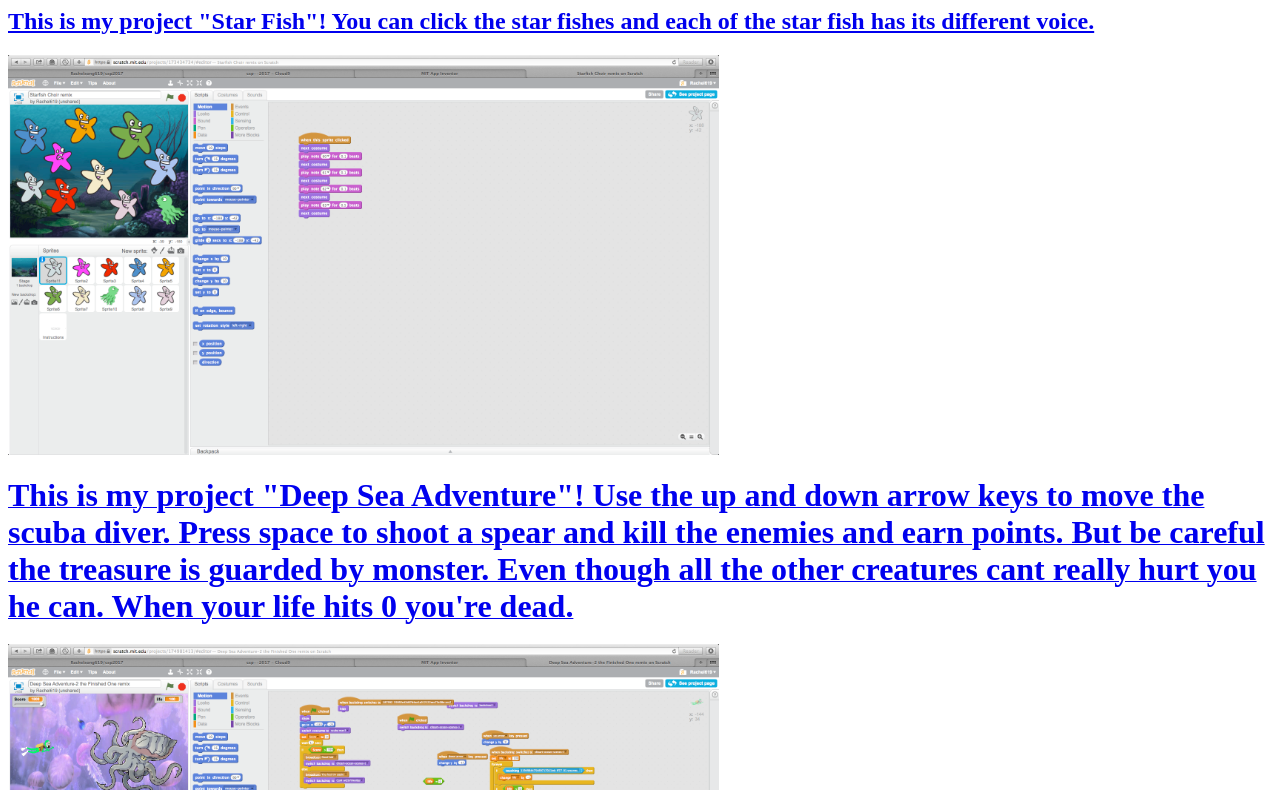
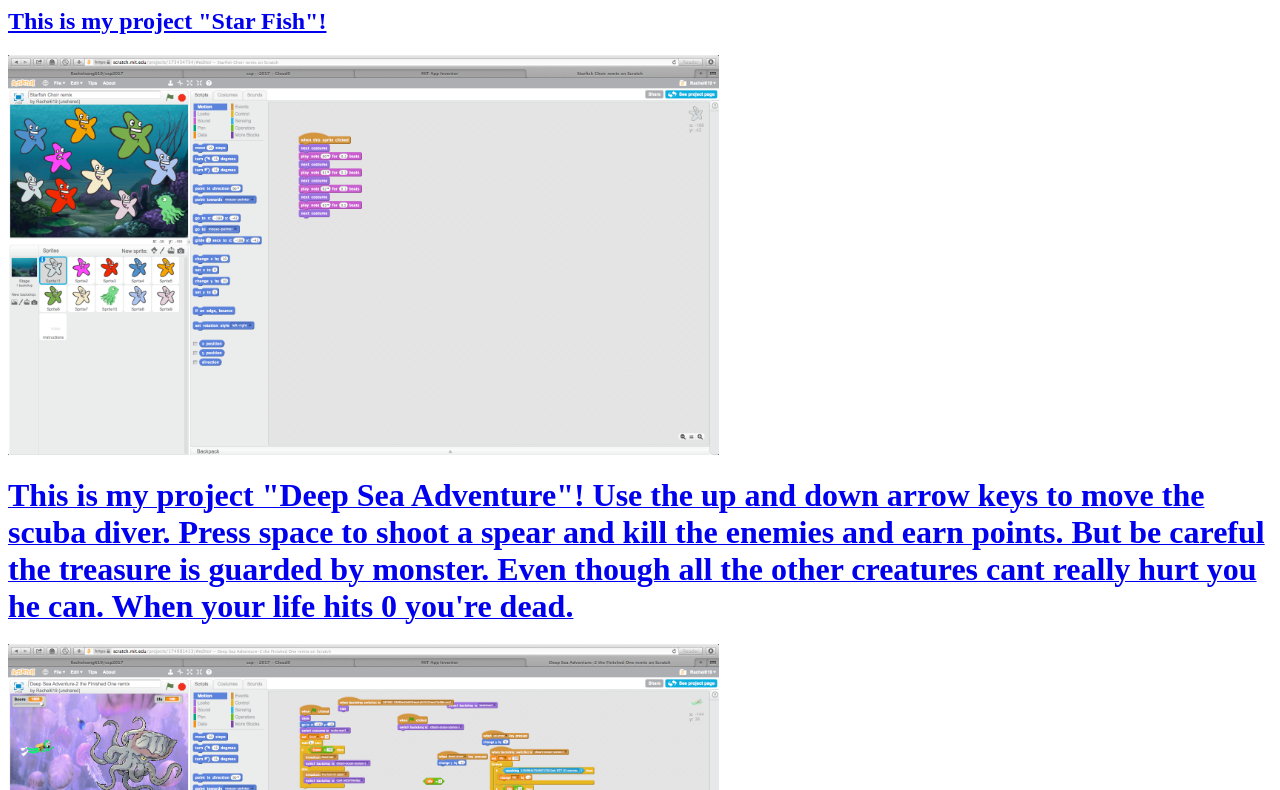
Before and after one commit to Rachelsong619/csp2017, a plain HTML site: page portfolio.html in a window 1280 px wide. Shown: the part 476-1266 px from the top of the page. Drawn offline with Linux system fonts and the light colour scheme; files whose address does not match are found by name.

Commit message:
Update portfolio.html

```diff
--- a/portfolio.html
+++ b/portfolio.html
@@ -13,7 +13,7 @@
     <br>
     <a target="_blank" href="https://scratch.mit.edu">
       <img src="images/scratchlogo.png" height="100">
-          <h2>This is my project "Star Fish"! You can click the star fishes and each of the star fish has its different voice. </h2>
+   <h2>This is my project "Star Fish"!</h2>
       <img src="images/starfish.png" height="400">
           <h3><font size="6.5">This is my project "Deep Sea Adventure"! Use the up and down arrow keys to move the scuba diver.
           Press space to shoot a spear and kill the enemies and earn points. But be careful the treasure is
@@ -25,7 +25,11 @@
      <p><font size="6.5">This is my project "Life in Pixel", where users
      can display their memories in a creative visual output
      by adding their own pictures, text, doodles, and set stickers. </p>
+         <a target="_blank" href="https://scrapbook2.aia">
      <img src="images/scrapbook.png" height="400">
          <img src="images/scrapbookcode.png" height="400">
+
+         </a>
     </a>
 	  </body>
+	</html>
```
